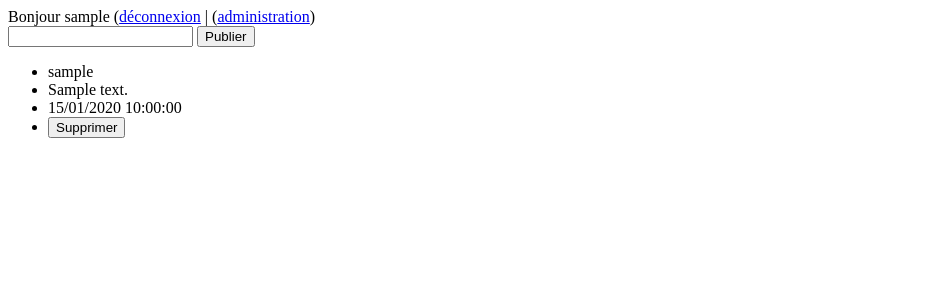
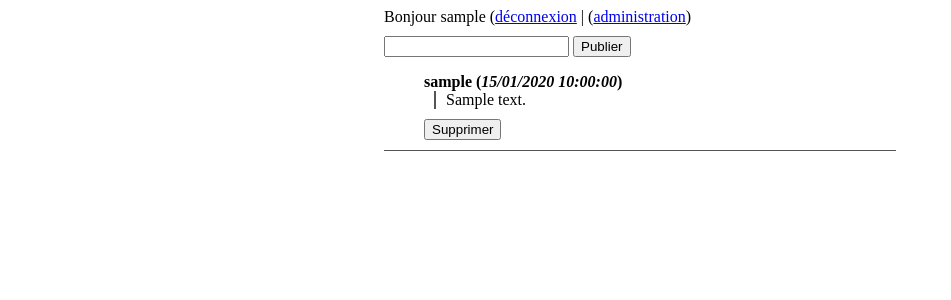
Before and after one commit to marvinroger/minisocial, a Django app: page / in a window 1280 px wide. Shown: the top 300 px of the page, without its empty margins (0-951 px from the left). Run offline with Django 3.2, Linux system fonts and the light colour scheme; a user stored in the database is signed in; tables that the repository leaves empty hold one stand-in row (values such as "Sample post"); data that the repository does not hold is empty.

Commit message:
:art: Add basic style

```diff
--- a/app/static/css/style.css
+++ b/app/static/css/style.css
@@ -0,0 +1,34 @@
+#content {
+  width: 512px;
+  margin: auto;
+}
+
+#form_post_message {
+  margin-top: 10px;
+}
+
+.messages .message {
+  padding-bottom: 10px;
+
+  border-bottom: 1px solid #555;
+  list-style-type: none;
+}
+
+.messages .message .username {
+  font-weight: bold;
+}
+
+.messages .message .date {
+  font-style: italic;
+}
+
+.messages .message .text {
+  margin-left: 10px;
+  padding-left: 10px;
+
+  border-left: 2px solid #555;
+}
+
+.messages .message .delete {
+  margin-top: 10px;
+}
--- a/app/static/js/app.js
+++ b/app/static/js/app.js
@@ -90,9 +90,8 @@ $(function () {
   function addMessageToView (entry) {
     var messageHtml = ''
     messageHtml += '<ul data-id="' + entry.id + '" class="message">'
-    messageHtml += '  <li>' + entry.username + '</li>'
-    messageHtml += '  <li>' + escapeHtml(entry.message_text) + '</li>'
-    messageHtml += '  <li>' + formatDate(new Date(entry.pub_date)) + '</li>'
+    messageHtml += '  <li class="username">' + entry.username + ' (<span class="date">' + formatDate(new Date(entry.pub_date)) + '</span>)</li>'
+    messageHtml += '  <li class="text">' + escapeHtml(entry.message_text) + '</li>'
     messageHtml += '  <li><button class="delete">Supprimer</button></li>'
     messageHtml += '</ul>'
 
--- a/app/templates/app/base.html
+++ b/app/templates/app/base.html
@@ -12,6 +12,8 @@
   </head>
 
   <body>
-    {% block content %}{% endblock %}
+    <div id="content">
+      {% block content %}{% endblock %}
+    </div>
   </body>
 </html>
```
